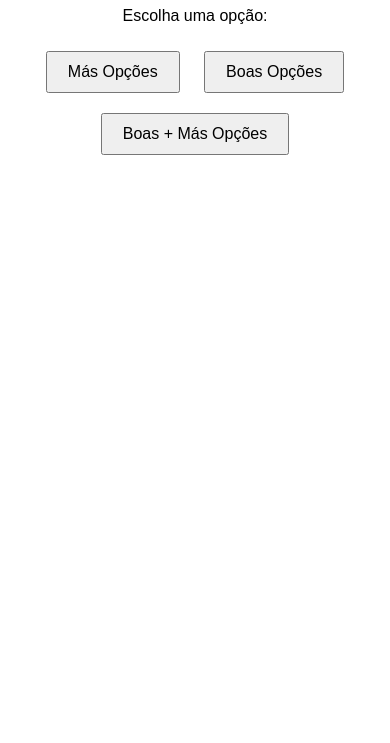
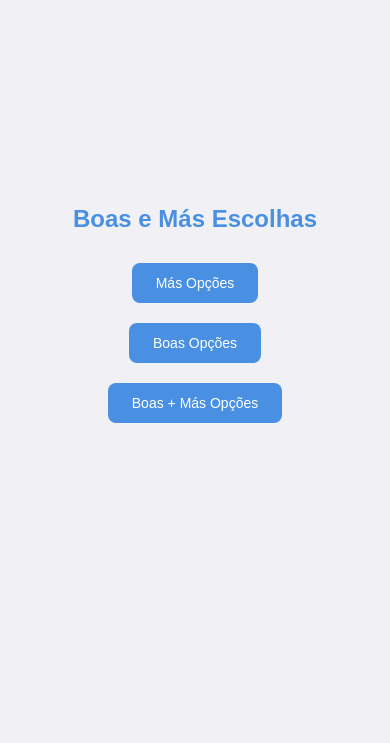
Before and after one commit to joaovfcarvalho/joaovfcarvalho.github.io, a plain HTML site: page index.html in a window 390 px wide. Shown: the part 101-844 px from the top of the page. Drawn offline with Linux system fonts and the light colour scheme.

Commit message:
Change in .html file to make it look better

```diff
--- a/index.html
+++ b/index.html
@@ -13,29 +13,86 @@
     </script>
 <style>
     body {
-            font-family: Arial, sans-serif;
+        font-family: 'Nunito', sans-serif;
+        background-color: #f0f0f5;
+        margin: 0;
+        padding: 0;
         text-align: center;
-            padding: 20px;
+        display: flex;
+        flex-direction: column;
+        justify-content: center;
+        align-items: center;
+        height: 100vh;
     }
+
+    h1 {
+        color: #4a90e2;
+        font-weight: 700;
+        margin-bottom: 20px;
+    }
+
     button {
-            padding: 10px 20px;
+        background-color: #4a90e2;
+        color: #fff;
+        border: none;
+        padding: 15px 30px;
+        font-size: 16px;
         margin: 10px;
-            font-size: 16px;
+        border-radius: 8px;
+        cursor: pointer;
+        transition: background-color 0.3s ease;
     }
+
+    button:hover {
+        background-color: #357ABD;
+    }
+
     .result {
         margin-top: 20px;
-            font-size: 18px;
+        font-size: 22px;
+        color: #333;
+    }
+
+    .connector {
+        font-size: 20px;
+        font-weight: bold;
+        margin: 10px;
+        color: #ff6f61;
+    }
+
+    .container {
+        display: flex;
+        flex-direction: column;
+        align-items: center;
+        justify-content: center;
+        text-align: center;
+    }
+
+    @media only screen and (max-width: 600px) {
+        h1 {
+            font-size: 24px;
+        }
+
+        button {
+            font-size: 14px;
+            padding: 12px 24px;
+        }
+
+        .result {
+            font-size: 20px;
+        }
     }
 </style>
 </head>
 <body>
+    <div class="container">
         <h1>Boas e Más Escolhas</h1>
-    <p>Escolha uma opção:</p>
         <button onclick="showBadOptions()">Más Opções</button>
         <button onclick="showGoodOptions()">Boas Opções</button>
         <button onclick="showGoodBadCombo()">Boas + Más Opções</button>
 
         <div class="result" id="result"></div>
+    </div>
 
     <script>
         let goodOptions = [];
```
Lines whose indentation alone changed are shown as unchanged.
